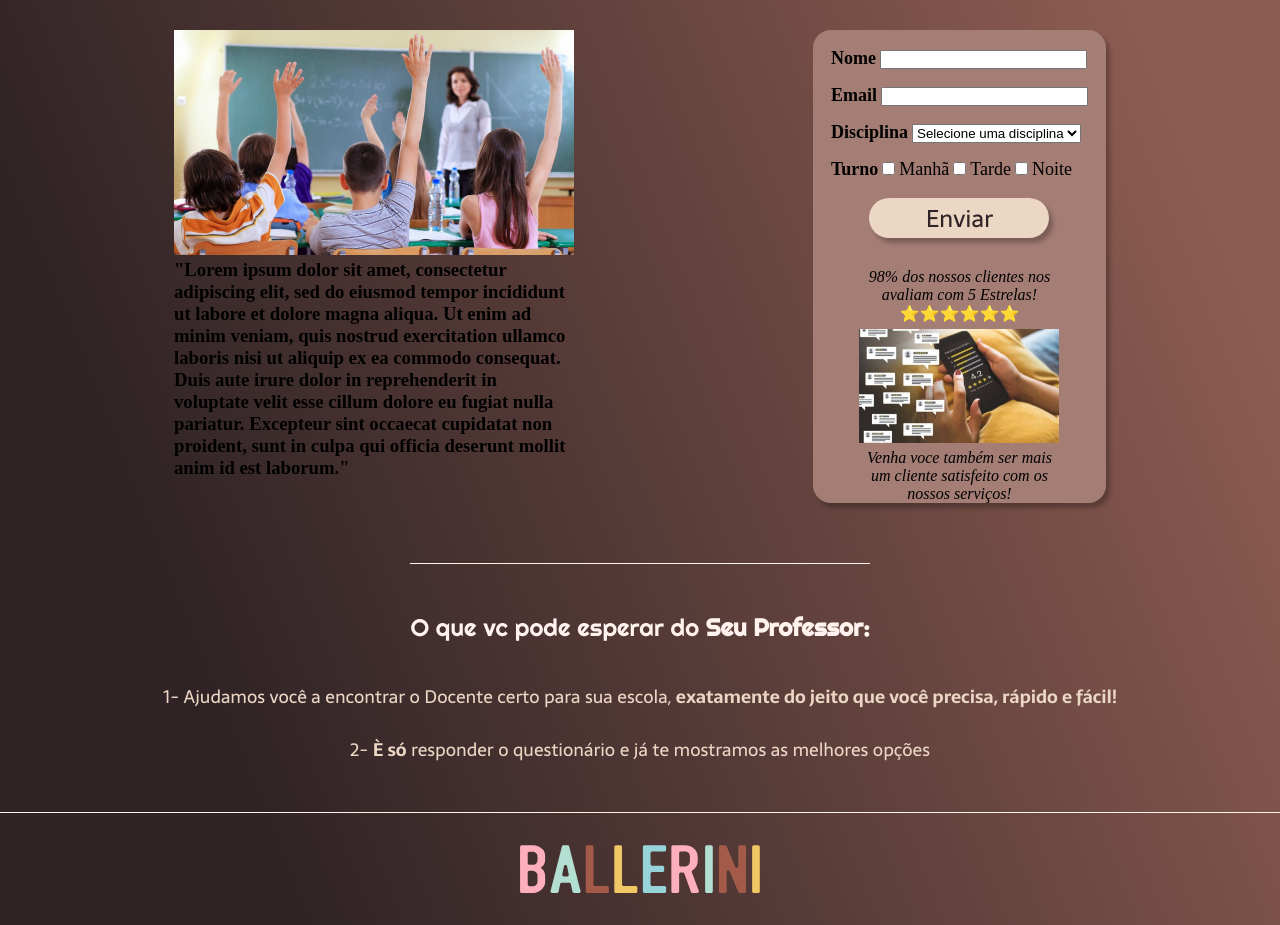
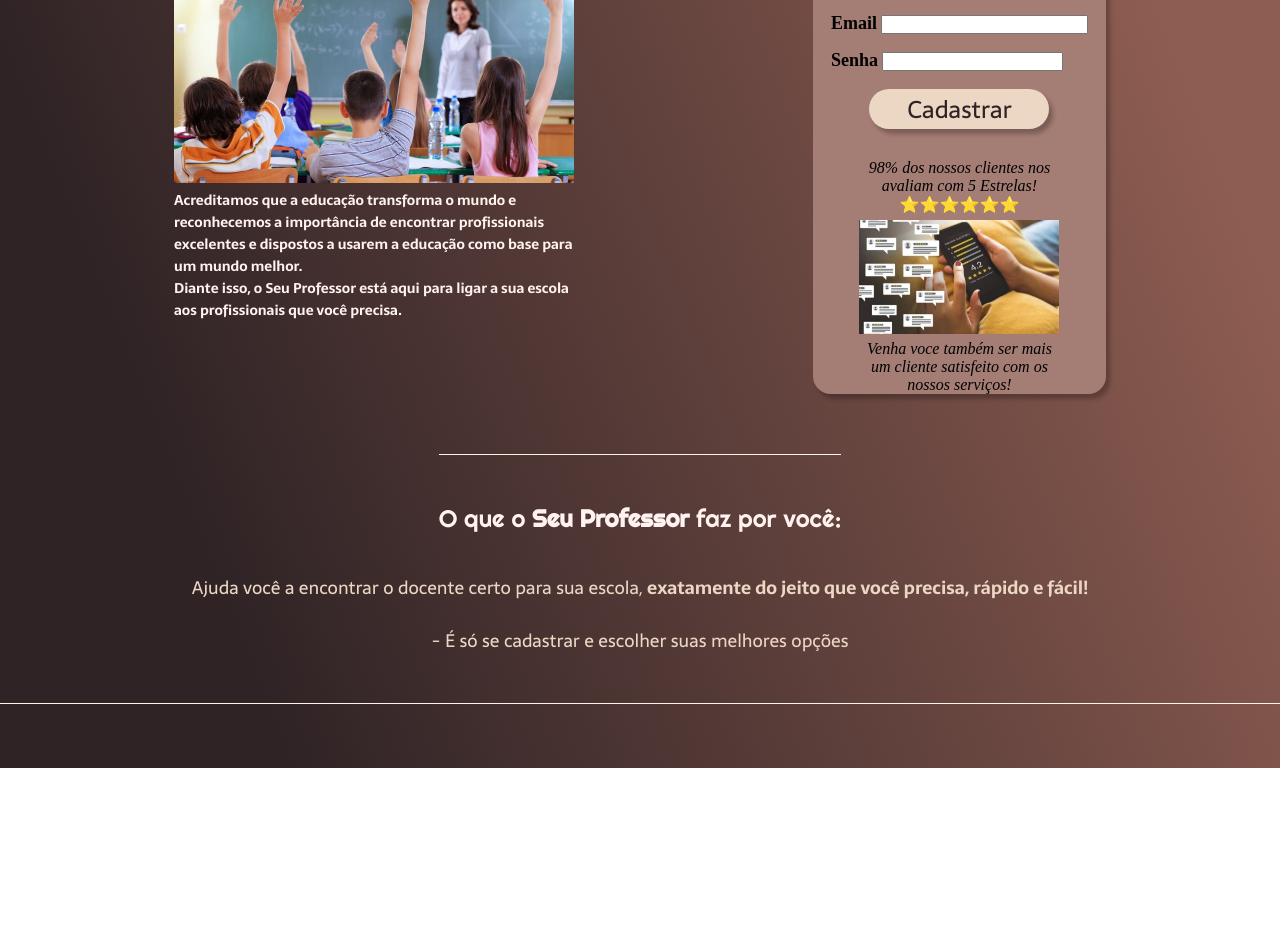
Before and after one commit to eerickvictor/Landing-Page, a plain HTML site: page index.html in a window 1280 px wide. Shown: the part 324-1249 px from the top of the page. After the commit the page ends 1092 px from the top, so only its background shows below. Drawn offline with Linux system fonts and the light colour scheme.

Commit message:
nova alteração da landing page

```diff
--- a/index.html
+++ b/index.html
@@ -9,12 +9,7 @@
 </head>
 <body>
    <header class="cabecalho">
-    <img class="cabecalho-imagem" src="./Imagens/logo 1.svg" alt="Logo da comunidade Ballerini">
-    <nav class="cabecalho-menu">
-        <a class="cabecalho-menu-item" href="https://discord.gg/wagxzStdcR">Comunidade Ballerini</a>
-        <a class="cabecalho-menu-item">Tutorial</a>
-        <a class="cabecalho-menu-item">Open Source</a>
-        <a class="cabecalho-menu-item">Comandos</a>
+
     </nav>
    </header>
    <main class="conteudo">
@@ -33,7 +28,7 @@
           <!--lado esquerdo inicio-->
           <div class="lado-esquerdo">
             <img src="./Imagens/imagem professor2.jpg" alt="#" class="conteudo-principal-imagem">
-            <h3 class="conteudo-principal-descricao">"Lorem ipsum dolor sit amet, consectetur adipiscing elit, sed do eiusmod tempor incididunt ut labore et dolore magna aliqua. Ut enim ad minim veniam, quis nostrud exercitation ullamco laboris nisi ut aliquip ex ea commodo consequat. Duis aute irure dolor in reprehenderit in voluptate velit esse cillum dolore eu fugiat nulla pariatur. Excepteur sint occaecat cupidatat non proident, sunt in culpa qui officia deserunt mollit anim id est laborum."</h3>
+            <h3 class="conteudo-principal-descricao">Acreditamos que a educação transforma o mundo e reconhecemos a importância de encontrar profissionais excelentes e dispostos a usarem a educação como base para um mundo melhor. <br> Diante isso, o Seu Professor está aqui para ligar a sua escola aos profissionais que você precisa.</h3>
           </div>
           <!--lado esquerdo fim-->
 
@@ -51,29 +46,12 @@
               <input type="email" id="email" name="email" required>
               </div>
 
-              <div class="formulario-direito-campo-disciplina">
-              <label for="disciplina"><strong>Disciplina</strong></label>
-              <select name="disciplina" id="disciplina" required>
-                <option selected disabled value="">Selecione uma disciplina</option>
-                <option value="">Português</option>
-                <option value="">Matemática</option>
-                <option value="">Ciências</option>
-                <option value="">Arte</option>
-                <option value="">Educação Física</option>
-              </select>
+              <div class="senha">
+                <label for="senha"> <strong>Senha</strong></label>
+                <input type="password" id="senha" name="senha required">
               </div>
-
-              <div class="formulario-direito-campo-turno">
-              <label for="turno"><strong>Turno</strong></label>
-              <input type="checkbox" id="turno1" name="turno1" value="Manhã">
-              <label for="turno1">Manhã</label>
-              <input type="checkbox" id="turno2" name="turno2" value="Tarde">
-              <label for="turno2">Tarde</label>
-              <input type="checkbox" id="turno3" name="turno3" value="Noite">
-              <label for="turno3">Noite</label>
             </div>
-            </div>
-              <button class="conteudo-principal-escrito-botao" type="submit" onsubmit="">Enviar</button>
+              <button class="conteudo-principal-escrito-botao" type="submit" onsubmit="">Cadastrar</button>
               <p class="estrelinhas"><i>98% dos nossos clientes nos avaliam com 5 Estrelas!</i><br> ⭐⭐⭐⭐⭐⭐</p>
               <img src="./Imagens/4a243f14-a31c-4380-aaf9-ac63d94ee57f.jpeg" alt="#" class="cta-imagem">
               <p class="cta"><i>Venha voce também ser mais um cliente satisfeito com os nossos serviços!</i></p>
@@ -84,14 +62,14 @@
     </section>
 
     <section class="conteudo-secundario">
-      <h3 class="conteudo-secundario-titulo">O que vc pode esperar do <strong>Seu Professor:</strong></h3>
-      <p class="conteudo-secundario-paragrafo">1- Ajudamos você a encontrar o Docente certo para sua escola, <strong>exatamente do jeito que você precisa, rápido e fácil!</strong></p>
-      <p class="conteudo-secundario-paragrafo"> 2- <strong>È só</strong> responder o questionário e já te mostramos as melhores opções</p>
+      <h3 class="conteudo-secundario-titulo">O que o  <strong>Seu Professor</strong> faz por você:</h3>
+      <p class="conteudo-secundario-paragrafo"> Ajuda você a encontrar o docente certo para sua escola, <strong>exatamente do jeito que você precisa, rápido e fácil!</strong></p>
+      <p class="conteudo-secundario-paragrafo">- É só se cadastrar e escolher suas melhores opções</p>
 
     </section>
   </main>
 <footer class="rodape">
-    <img class="rodape-imagem" src="./Imagens/BALLERINI.svg" alt="">
+
 </footer>
 
 </body>
--- a/style.css
+++ b/style.css
@@ -77,6 +77,13 @@ body{
    font-size: 24px;
    color: #2F2325;
 }
+.lado-esquerdo{
+    font-family: 'Sarala', sans-serif;
+    font-weight: 100;
+    font-size: 12px;
+    color: #FFF2EF;
+}
+
 .conteudo-principal-escrito-botao:hover {
     background-color: rgba(236, 214, 196, 0.53);
     transition-duration: 0.4s;
```
